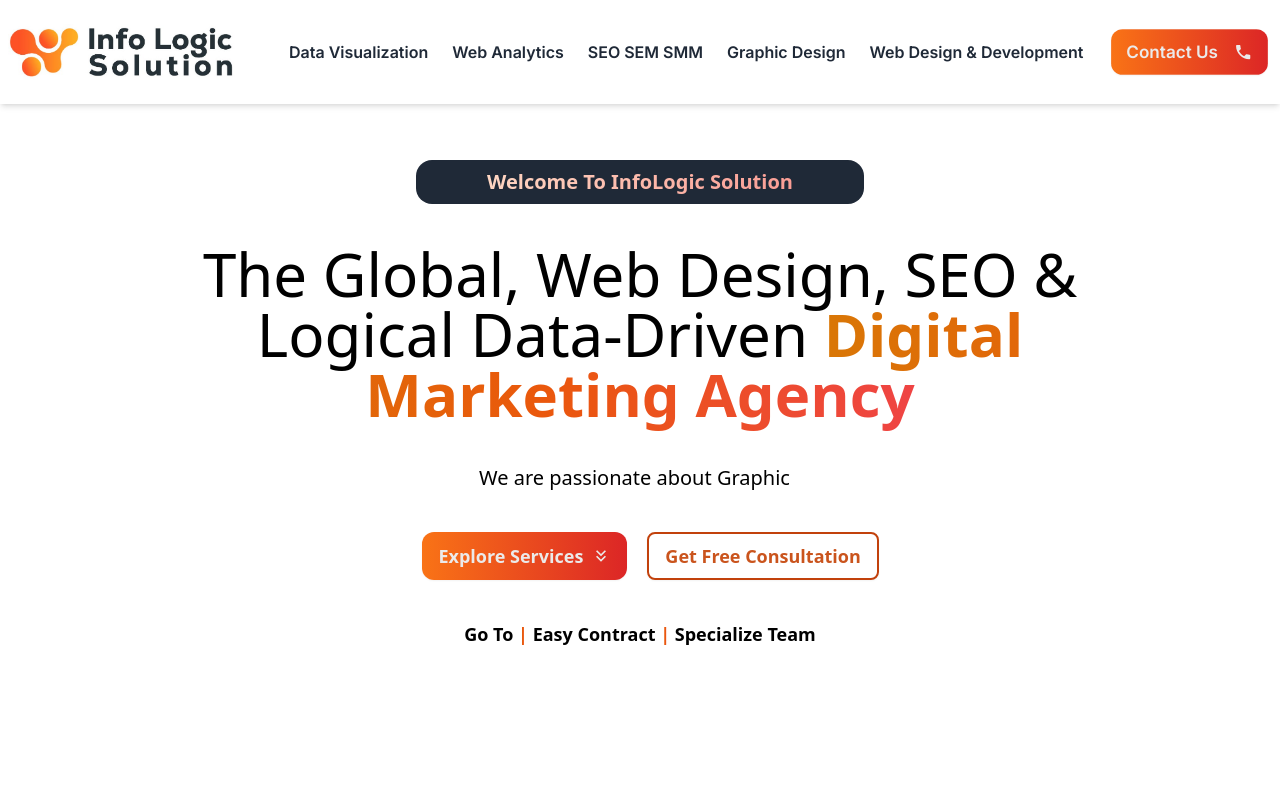
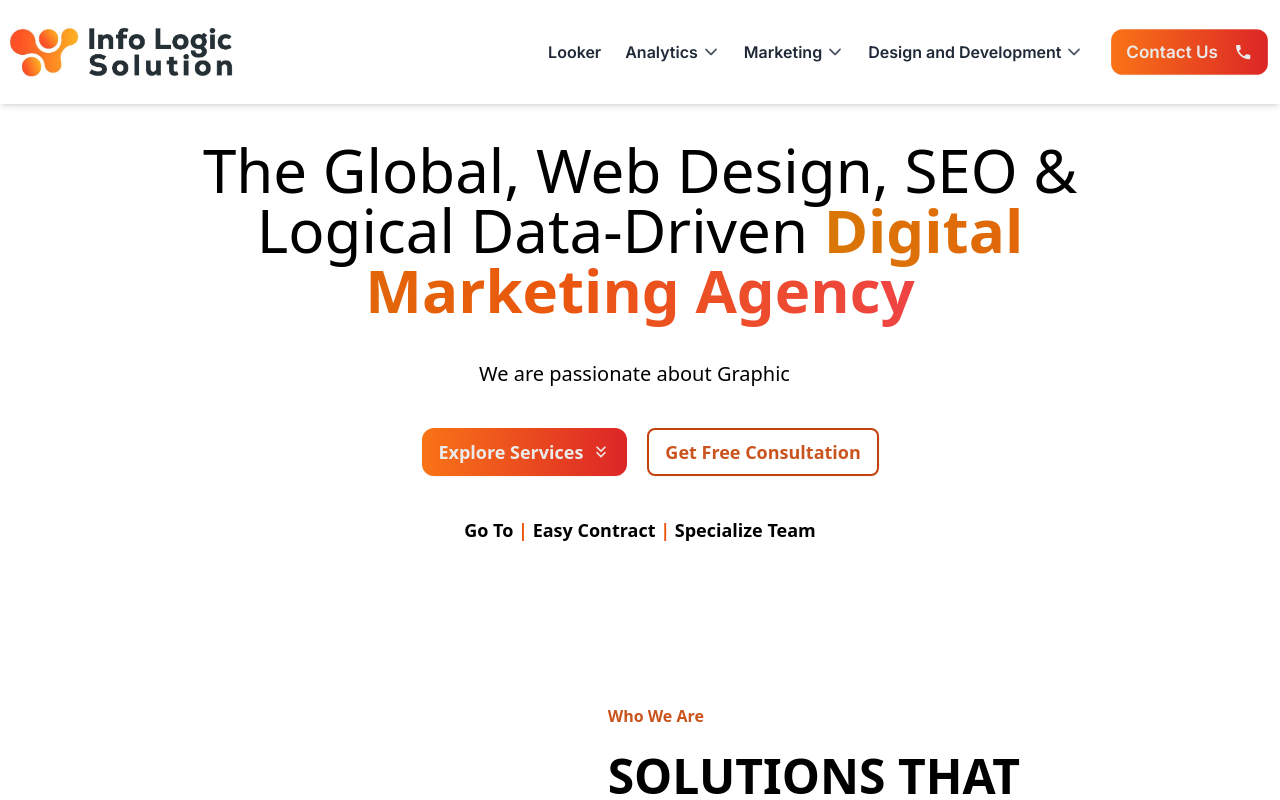
Before and after one commit to somaiya484/info-logical, a Next.js app: page / in a window 1280 px wide. Shown: the top 800 px of the page. Built offline with nearby package versions, Linux system fonts and the light colour scheme.

Commit message:
navbar modify

```diff
--- a/src/components/Navbar.jsx
+++ b/src/components/Navbar.jsx
@@ -1,23 +1,46 @@
 "use client"
 import React, { useState } from 'react';
-import { IoMdMenu, IoMdCall } from "react-icons/io";
+import { IoMdMenu, IoMdCall, IoIosArrowDown } from "react-icons/io";
 import Image from "next/image";
-import logo from "../../public/Logo.jpg"
+import logo from "../../public/Logo.jpg";
 import Link from "next/link";
 
 const Navbar = () => {
-    const Links = [
-        { name: " Data Visualization", link: "/DataVisualization" },
-        { name: "Web Analytics", link: "/WebAnalytics" },
-        { name: "SEO SEM SMM", link: "/SEO&SEM&SMM" },
-        { name: "Graphic Design", link: "/GraphicsDesign" },
-        { name: "Web Design & Development", link: "/WebDesign&Development" },
+    const mainLinks = [
+        { name: "Looker", link: "/Looker" },
+        {
+            name: "Analytics",
+            subLinks: [
+                { name: "Data Analytics", link: "/DataAnalytics" },
+                { name: "Web and App", link: "/WebAppAnalytics" },
+            ]
+        },
+        {
+            name: "Marketing",
+            subLinks: [
+                { name: "SEM", link: "/SEM" },
+                { name: "SMM", link: "/SMM" },
+            ]
+        },
+        {
+            name: "Design and Development",
+            subLinks: [
+                { name: "Graphic Design", link: "/GraphicsDesign" },
+                { name: "Development", link: "/Development" },
+            ]
+        },
     ];
+
     const [open, setOpen] = useState(false);
+    const [openSubMenu, setOpenSubMenu] = useState(null);
+
+    const handleSubMenuToggle = (index) => {
+        setOpenSubMenu(openSubMenu === index ? null : index);
+    };
 
     return (
-        <div className='w-full relative z-50'>
-            <div className='flex items-center justify-between bg-white py-4 md:py-6 md:px-2 px-6 shadow-md'>
+        <div className='w-full fixed top-0 left-0 z-50 bg-white shadow-md'>
+            <div className='flex items-center justify-between py-4 md:py-6 md:px-2 px-6 w-full max-w-screen'>
                 <div className='flex items-center'>
                     <Link href='/'>
                         <Image src={logo}
@@ -35,9 +58,32 @@ const Navbar = () => {
 
                 <ul className={`md:flex md:items-center md:pb-0 pb-4 absolute md:static bg-white md:z-auto z-40 left-0 w-full md:w-auto md:pl-0 pl-6 transition-all duration-500 ease-in ${open ? 'top-20' : '-top-32'} ${open ? 'flex-col md:flex-row' : 'hidden'}`}>
                     {
-                        Links.map((link) => (
-                            <li key={link.name} className='md:ml-4 lg:ml-6 md:mt-0 mt-2'>
-                                <Link href={link.link} className='text-gray-800 hover:text-orange-600 focus:text-orange-600 duration-200 block md:inline-block font-semibold'>{link.name}</Link>
+                        mainLinks.map((mainLink, index) => (
+                            <li key={mainLink.name} className='md:ml-4 lg:ml-6 md:mt-0 mt-2 relative group'>
+                                <div className='flex items-center'>
+                                    <Link href={mainLink.link || '#'} className='text-gray-800 hover:text-orange-600 focus:text-orange-600 duration-200 block md:inline-block font-semibold' onClick={() => handleSubMenuToggle(index)}>
+                                        {mainLink.name}
+                                    </Link>
+                                    {mainLink.subLinks && (
+                                        <IoIosArrowDown className='ml-1 text-lg text-gray-600' />
+                                    )}
+                                </div>
+                                {mainLink.subLinks && openSubMenu === index && (
+                                    <ul className='absolute left-0 mt-2 w-48 bg-white shadow-md rounded-md z-50'>
+                                        {
+                                            mainLink.subLinks.map((subLink) => (
+                                                <li key={subLink.name}>
+                                                    <Link href={subLink.link} className='block px-4 py-2 text-gray-800 hover:bg-orange-100'>
+                                                        {subLink.name}
+                                                    </Link>
+                                                </li>
+                                            ))
+                                        }
+                                    </ul>
+                                )}
+                                {mainLink.subLinks && (
+                                    <div className='absolute -top-4 right-0 text-xs text-gray-500 opacity-0 group-hover:opacity-100 transition-opacity'>click</div>
+                                )}
                             </li>
                         ))
                     }
```
